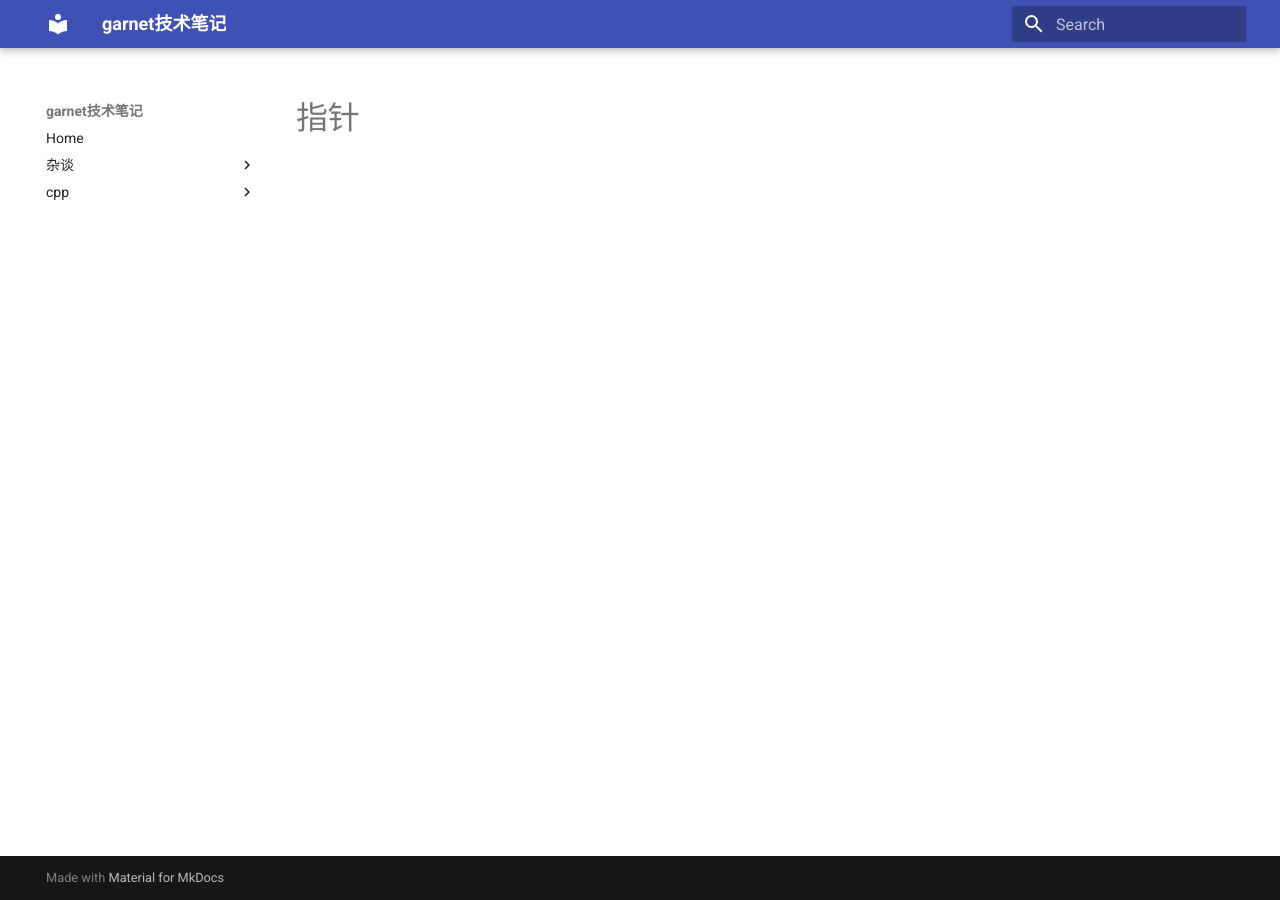
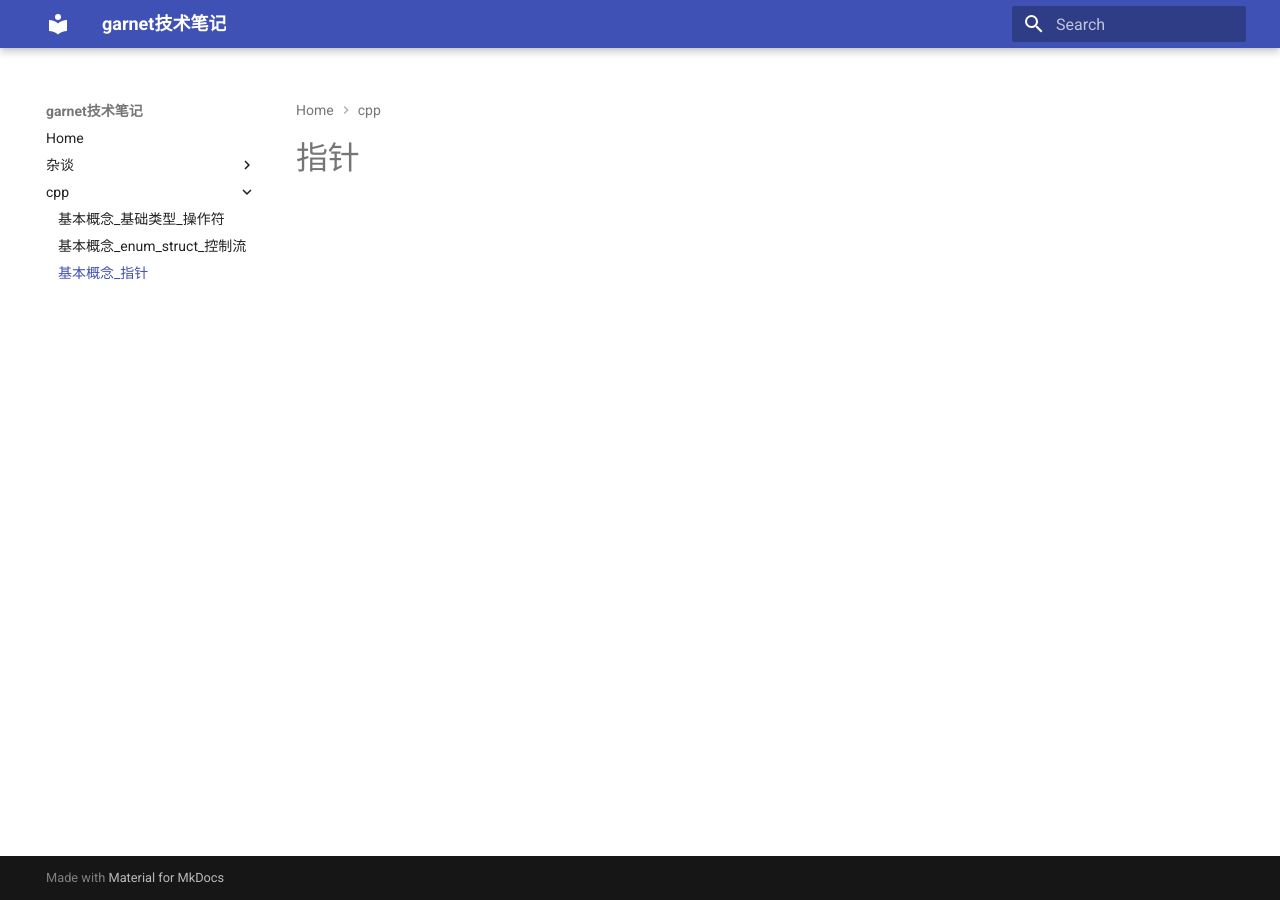
Before and after one commit to ymma98/technotes, an MkDocs documentation site: the page built from docs/cpp/基本概念_指针.md, in a window 1280 px wide. Built offline with MkDocs 1.6.1 and Material for MkDocs 9.7.7, drawn with Linux system fonts in a browser that asks for light colours.

Commit message:
Update mkdocs.yml

```diff
--- a/mkdocs.yml
+++ b/mkdocs.yml
@@ -6,6 +6,7 @@ nav:
   - cpp:
      - 基本概念_基础类型_操作符: cpp/基本概念_基础类型_操作符.md
      - 基本概念_enum_struct_控制流: cpp/基本概念_enum_struct_控制流.md
+     - 基本概念_指针: cpp/基本概念_指针.md
 
 
 
```
